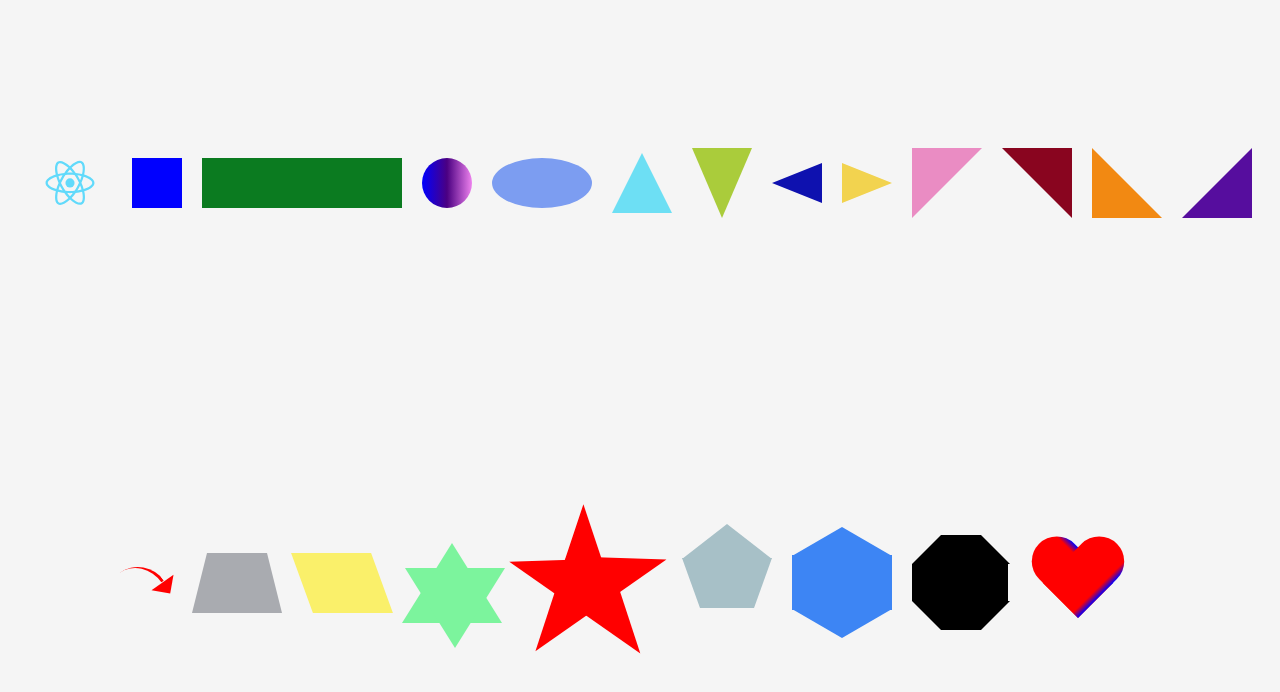
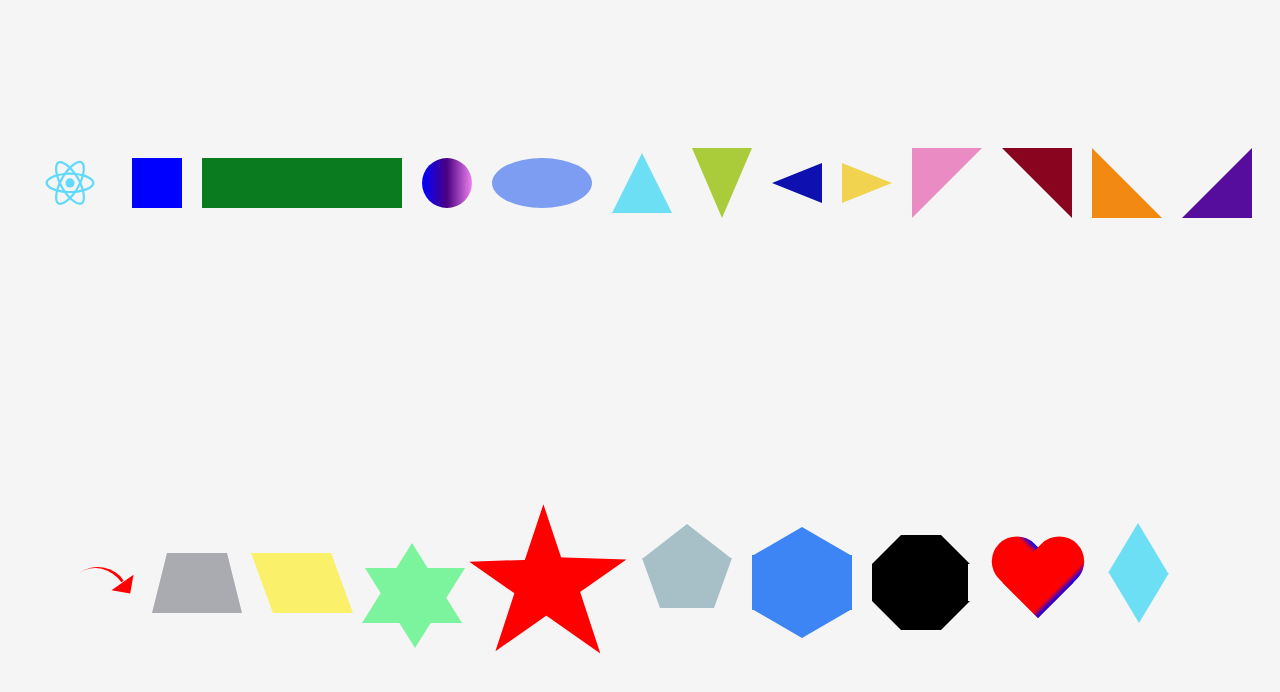
Before and after one commit to winterfive/css-shapes, a React (Create React App) app: page / in a window 1280 px wide. Shown: the top 692 px of the page. Built offline with nearby package versions, Linux system fonts and the light colour scheme.

Commit message:
Added a blue diamond

```diff
--- a/src/App.css
+++ b/src/App.css
@@ -36,6 +36,25 @@
   width: 32px;
   height: 32px;
   transform: rotate(45deg);
+}
+
+.Diamond {
+  width: 0;
+  height: 0;
+  border: 30px solid transparent;
+  border-bottom: 50px solid #6DDFF4;
+  position: relative;
+  top: -50px;
+}
+.Diamond:after {
+  width: 0;
+  height: 0;
+  border: 30px solid transparent;
+  border-top: 50px solid #6DDFF4;
+  content: "";
+  left: -29px;
+  position: absolute;
+  top: 50px;
 }
 
 .Heart {
--- a/src/App.js
+++ b/src/App.js
@@ -27,6 +27,7 @@ function App() {
       <div className="Hexagon Spacing" alt="Blue Hexagon"></div>
       <div className="Octagon Spacing" alt="Black Octagon"></div>
       <div className="Heart Spacing" alt="Purple Heart"></div>
+      <div className="Diamond Spacing" alt="Blue Diamond"></div>
 
     </div>
   );
```
